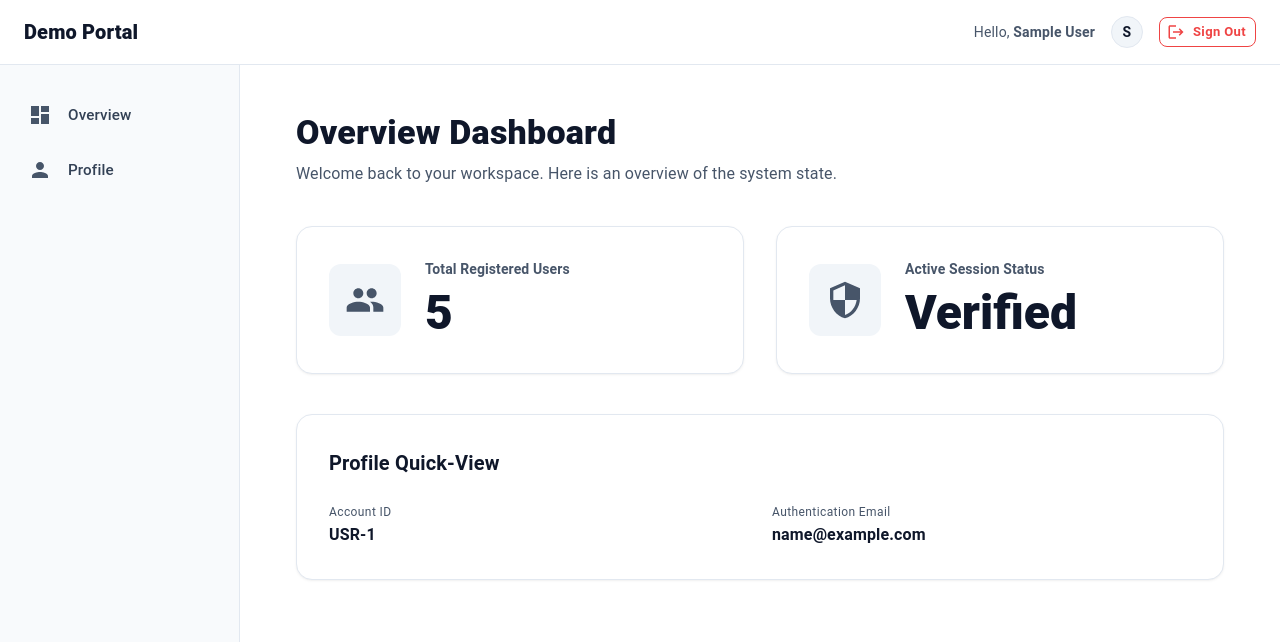
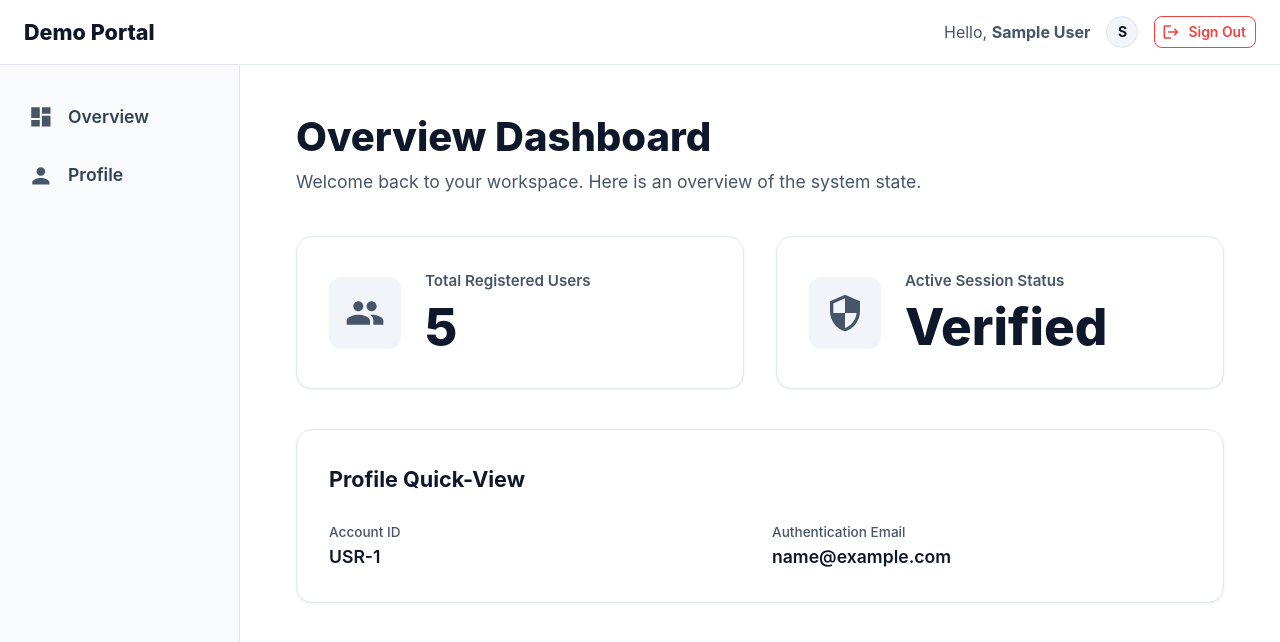
Before and after one commit to Thejandeera/Demo-dash, a Next.js app: page /dashboard in a window 1280 px wide. Shown: the top 642 px of the page. Built offline with nearby package versions, Linux system fonts and the light colour scheme; sample sign-in values are in the browser's storage.

Commit message:
change the font and the size

```diff
--- a/src/app/globals.css
+++ b/src/app/globals.css
@@ -11,7 +11,7 @@ body {
   height: 100%;
   background-color: #ffffff;
   color: #0f172a;
-  font-family: -apple-system, BlinkMacSystemFont, "Segoe UI", Roboto, "Helvetica Neue", Arial, sans-serif;
+  font-family: Inter, system-ui, -apple-system, BlinkMacSystemFont, "Segoe UI", Roboto, "Helvetica Neue", Arial, sans-serif;
   -webkit-font-smoothing: antialiased;
   -moz-osx-font-smoothing: grayscale;
 }
--- a/src/molecules/SidebarNavigation.tsx
+++ b/src/molecules/SidebarNavigation.tsx
@@ -37,7 +37,7 @@ export default function SidebarNavigation({ items, onItemClick }: SidebarNavigat
             <ListItemIcon sx={{ minWidth: 40 }}>{item.icon}</ListItemIcon>
             <ListItemText
               primary={
-                <Typography sx={{ fontSize: "0.95rem", fontWeight: 500 }}>
+                <Typography sx={{ fontSize: "1.1rem", fontWeight: 600 }}>
                   {item.text}
                 </Typography>
               }
--- a/src/theme/theme.ts
+++ b/src/theme/theme.ts
@@ -3,7 +3,51 @@ import { createTheme } from "@mui/material/styles";
 const theme = createTheme({
   palette: {
     primary: {
-      main: "#1976d2",
+      main: "#0f172a",
+    },
+  },
+  typography: {
+    fontFamily: [
+      "Inter",
+      "system-ui",
+      "-apple-system",
+      "BlinkMacSystemFont",
+      '"Segoe UI"',
+      "Roboto",
+      '"Helvetica Neue"',
+      "Arial",
+      "sans-serif",
+    ].join(","),
+    fontSize: 15,
+    h3: {
+      fontSize: "3.2rem",
+      fontWeight: 800,
+    },
+    h4: {
+      fontSize: "2.5rem",
+      fontWeight: 800,
+    },
+    h6: {
+      fontSize: "1.35rem",
+      fontWeight: 700,
+    },
+    subtitle2: {
+      fontSize: "0.95rem",
+      fontWeight: 600,
+    },
+    body1: {
+      fontSize: "1.1rem",
+    },
+    body2: {
+      fontSize: "1.0rem",
+    },
+    caption: {
+      fontSize: "0.85rem",
+      fontWeight: 500,
+    },
+    button: {
+      fontSize: "1.05rem",
+      fontWeight: 600,
     },
   },
 });
```
